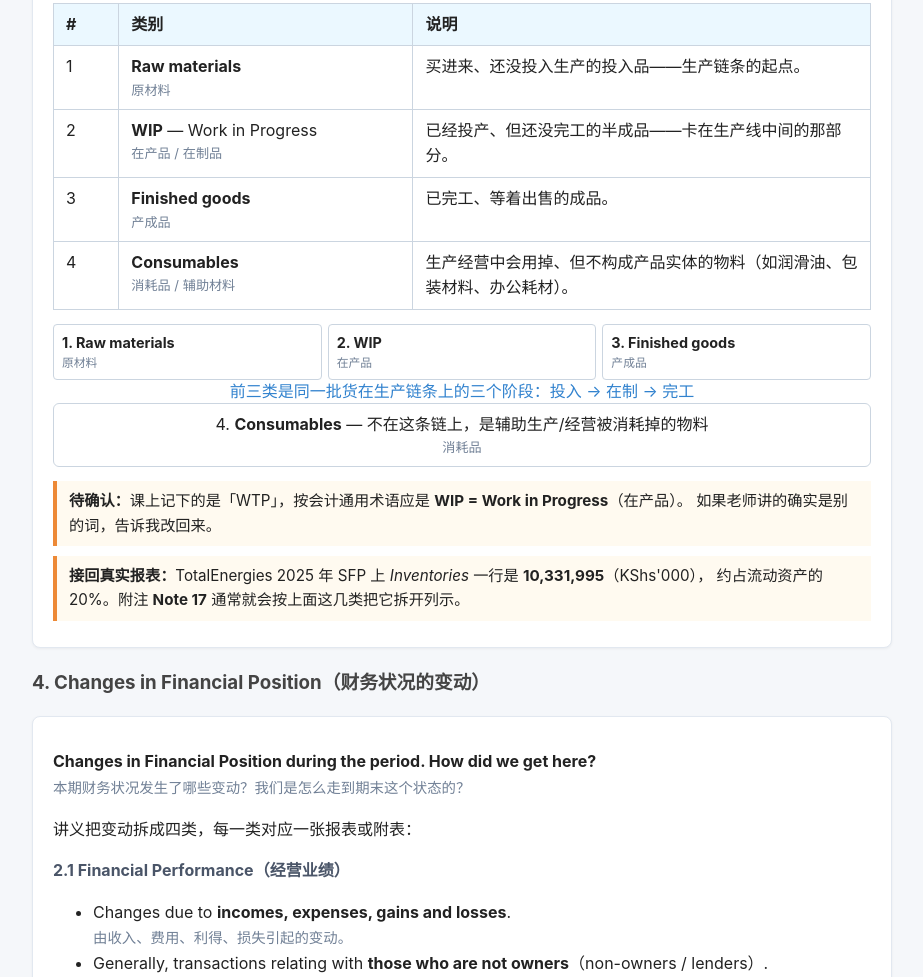
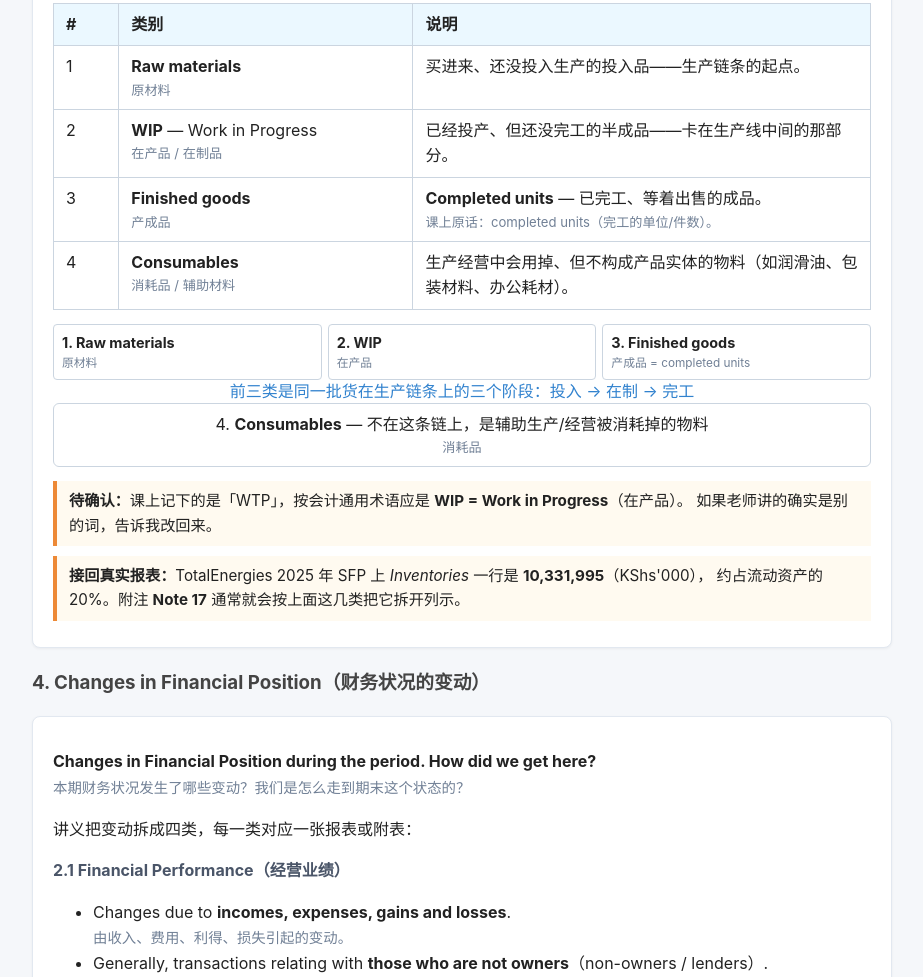
Before and after one commit to FredPeng/mba8101-notes, a plain HTML site: page index.html in a window 1280 px wide. Shown: the part 4559-5536 px from the top of the page, without its empty margins (178-1101 px from the left). Drawn offline with Linux system fonts and the light colour scheme.

Commit message:
Note lecturer's wording: finished goods = completed units

```diff
--- a/index.html
+++ b/index.html
@@ -520,7 +520,7 @@
       <tr>
         <td>3</td>
         <td><strong>Finished goods</strong><span class="cn">产成品</span></td>
-        <td>已完工、等着出售的成品。</td>
+        <td><strong>Completed units</strong> — 已完工、等着出售的成品。<span class="cn">课上原话：completed units（完工的单位/件数）。</span></td>
       </tr>
       <tr>
         <td>4</td>
@@ -534,7 +534,7 @@
     <div class="fcols three">
       <div><strong>1. Raw materials</strong><span class="cn">原材料</span></div>
       <div><strong>2. WIP</strong><span class="cn">在产品</span></div>
-      <div><strong>3. Finished goods</strong><span class="cn">产成品</span></div>
+      <div><strong>3. Finished goods</strong><span class="cn">产成品 = completed units</span></div>
     </div>
     <div class="farrow">前三类是同一批货在生产链条上的三个阶段：投入 → 在制 → 完工</div>
     <div class="fstep">4. <strong>Consumables</strong> — 不在这条链上，是辅助生产/经营被消耗掉的物料<span class="cn">消耗品</span></div>
@@ -887,7 +887,7 @@
 
 <script>
 let editMode = false;
-const NOTES_VERSION = '2026-08-24-inventory-classes-v1';
+const NOTES_VERSION = '2026-08-24-inventory-classes-v2';
 
 function toggleEdit() {
   editMode = !editMode;
```
